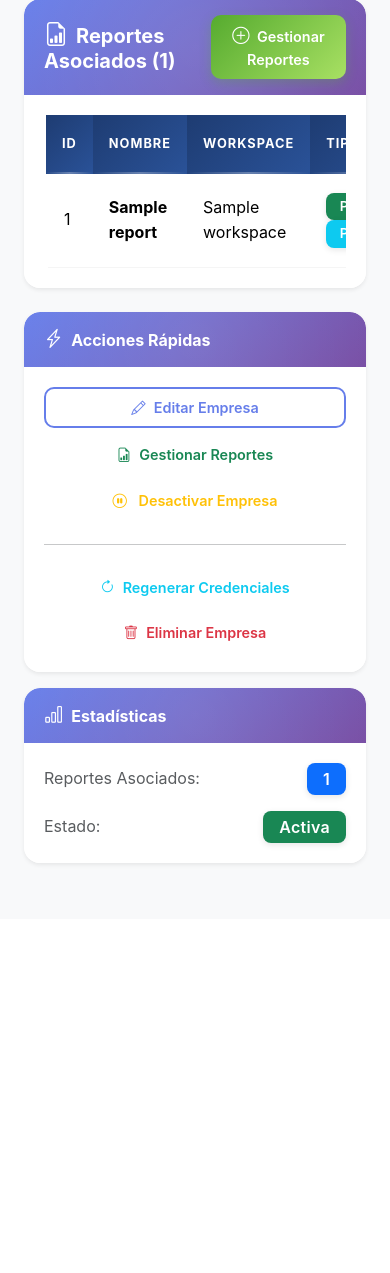
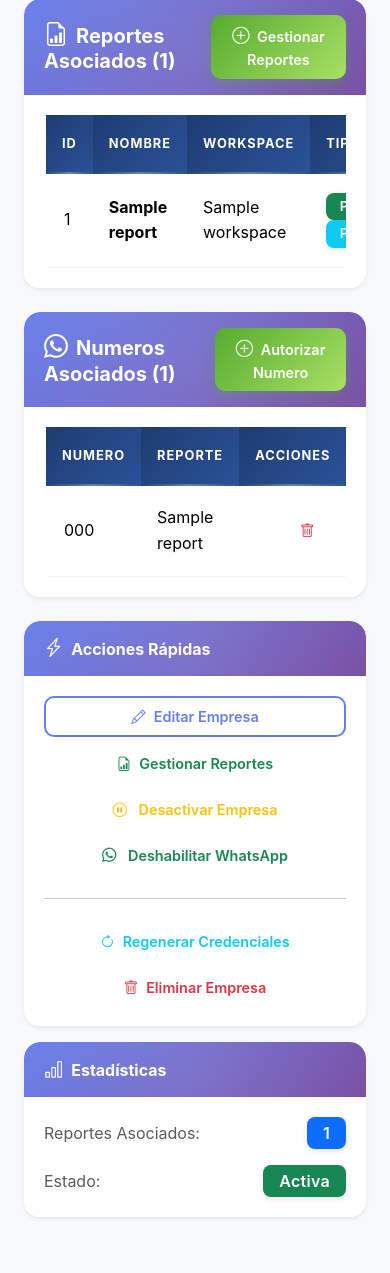
Before and after one commit to gonzalocandia92/powerbi-flask-embed, a Flask app: page /admin/empresas/1/detail in a window 390 px wide. Shown: the part 768-2041 px from the top of the page. Before the commit the page ends 1634 px from the top, so only its background shows below. Run offline with Flask 2, Linux system fonts and the light colour scheme; a user stored in the database is signed in; tables that the repository leaves empty hold one stand-in row (values such as "Sample post"); parts of the project's set-up code (start-up, migrations or seed data) failed here and were passed over; some libraries are stand-ins or nearby versions.

Commit message:
feat: gate WhatsApp access by admin-authorized number instead of public slug
Replaces the slug-registration flow with WhatsAppAuthorizedNumber: an admin
grants specific phone numbers access to specific reports per empresa. Numbers
with one authorized report connect directly; numbers with several get a
numbered menu (switchable anytime via "menu"/"cambiar"). Access also requires
Empresa.whatsapp_enabled, re-checked on every message so it can be revoked
live. Adds the admin UI for both (toggle + Números Asociados section).

Co-Authored-By: Claude Sonnet 5 <noreply@anthropic.com>

```diff
--- a/app/routes/empresas.py
+++ b/app/routes/empresas.py
@@ -2,11 +2,12 @@
 Admin routes for managing empresas (CRUD operations).
 """
 import logging
+import re
 from flask import Blueprint, render_template, redirect, url_for, flash, request
 from flask_login import login_required
 
 from app import db
-from app.models import Empresa, Report
+from app.models import Empresa, Report, WhatsAppAuthorizedNumber
 from app.forms import EmpresaForm
 from app.services.credentials_service import generate_client_id, generate_client_secret, hash_client_secret
 from app.utils.decorators import retry_on_db_error
@@ -110,11 +111,77 @@ def regenerate_credentials(empresa_id):
 @login_required
 @retry_on_db_error(max_retries=3, delay=1)
 def detail(empresa_id):
-    empresa = Empresa.query.options(db.joinedload(Empresa.reports)).get_or_404(empresa_id)
+    empresa = Empresa.query.options(
+        db.joinedload(Empresa.reports),
+        db.joinedload(Empresa.whatsapp_authorized_numbers).joinedload(WhatsAppAuthorizedNumber.report),
+    ).get_or_404(empresa_id)
     for report in empresa.reports:
         _ = report.workspace
         _ = report.workspace.tenant
     return render_template('admin/empresas/detail.html', empresa=empresa, title=f'Empresa: {empresa.nombre}')
+
+
+@bp.route('/<int:empresa_id>/toggle-whatsapp', methods=['POST'])
+@login_required
+@retry_on_db_error(max_retries=3, delay=1)
+def toggle_whatsapp(empresa_id):
+    empresa = Empresa.query.get_or_404(empresa_id)
+    empresa.whatsapp_enabled = not empresa.whatsapp_enabled
+    db.session.commit()
+    status = "habilitado" if empresa.whatsapp_enabled else "deshabilitado"
+    flash(f"Chat de WhatsApp {status} para {empresa.nombre}", "success")
+    return redirect(url_for('empresas.detail', empresa_id=empresa_id))
+
+
+@bp.route('/<int:empresa_id>/whatsapp/add', methods=['GET', 'POST'])
+@login_required
+@retry_on_db_error(max_retries=3, delay=1)
+def add_whatsapp_number(empresa_id):
+    empresa = Empresa.query.options(db.joinedload(Empresa.reports)).get_or_404(empresa_id)
+
+    if request.method == 'POST':
+        phone_number = (request.form.get('phone_number') or '').strip()
+        phone_number = re.sub(r'[^0-9]', '', phone_number)
+        selected_ids = [int(rid) for rid in request.form.getlist('reports') if rid]
+
+        if not phone_number:
+            flash("Ingrese un numero de telefono valido", "danger")
+        elif not selected_ids:
+            flash("Seleccione al menos un reporte", "danger")
+        else:
+            empresa_report_ids = {r.id for r in empresa.reports}
+            added = 0
+            for report_id in selected_ids:
+                if report_id not in empresa_report_ids:
+                    continue
+                exists = WhatsAppAuthorizedNumber.query.filter_by(
+                    phone_number=phone_number, report_id_fk=report_id
+                ).first()
+                if exists:
+                    continue
+                db.session.add(WhatsAppAuthorizedNumber(
+                    phone_number=phone_number, empresa_id_fk=empresa.id, report_id_fk=report_id
+                ))
+                added += 1
+            db.session.commit()
+            flash(f"Numero {phone_number} autorizado para {added} reporte(s)", "success")
+            return redirect(url_for('empresas.detail', empresa_id=empresa_id))
+
+    return render_template(
+        'admin/empresas/whatsapp_add_number.html',
+        empresa=empresa, title=f'Autorizar Numero: {empresa.nombre}'
+    )
+
+
+@bp.route('/<int:empresa_id>/whatsapp/<int:number_id>/remove', methods=['POST'])
+@login_required
+@retry_on_db_error(max_retries=3, delay=1)
+def remove_whatsapp_number(empresa_id, number_id):
+    entry = WhatsAppAuthorizedNumber.query.filter_by(id=number_id, empresa_id_fk=empresa_id).first_or_404()
+    db.session.delete(entry)
+    db.session.commit()
+    flash("Acceso de WhatsApp eliminado", "success")
+    return redirect(url_for('empresas.detail', empresa_id=empresa_id))
 
 
 @bp.route('/<int:empresa_id>/reports/manage', methods=['GET', 'POST'])
--- a/app/routes/whatsapp.py
+++ b/app/routes/whatsapp.py
@@ -1,11 +1,14 @@
 """
 WhatsApp webhook for KLARA, backed by Meta Cloud API.
 
-Registration flow:
-  1. User sends the public slug of their report as their first message.
-  2. The bot confirms the connection and stores the phone↔report binding.
-  3. Every subsequent message is forwarded to the same chatbot agent used
-     by the web chat (chatbot_service.procesar_interaccion_completa).
+Access flow:
+  1. An admin pre-authorizes which phone numbers can query which reports,
+     scoped to a single empresa (see WhatsAppAuthorizedNumber).
+  2. On first contact, an authorized number is connected straight to its
+     report if it only has one, or shown a numbered menu if it has several.
+  3. The user can send "menu"/"cambiar" at any time to switch reports.
+  4. Every message is forwarded to the same chatbot agent used by the web
+     chat (chatbot_service.procesar_interaccion_completa).
 
 Webhook setup (Meta Developer Console):
   - Callback URL: https://<your-domain>/webhook/whatsapp
@@ -28,7 +31,7 @@ from flask import Blueprint, jsonify, request
 from sqlalchemy import func
 
 from app import db
-from app.models import PublicLink, WhatsAppContact
+from app.models import Empresa, PublicLink, WhatsAppAuthorizedNumber, WhatsAppContact
 from app.services import chatbot_service, meta_whatsapp_client
 from app.utils.decorators import retry_on_db_error
 
@@ -54,10 +57,12 @@ def _is_duplicate(message_id: str) -> bool:
         return False
 
 
-_GREETINGS = {
-    "hola", "holis", "buenas", "buen dia", "buenos dias", "buenas tardes",
-    "buenas noches", "que tal", "hello", "hi", "hey",
-}
+_MENU_COMMANDS = {"menu", "cambiar"}
+
+_NO_ACCESS_MESSAGE = (
+    "No tenes acceso habilitado a ningun tablero desde este numero. "
+    "Si crees que esto es un error, contacta a tu administrador."
+)
 
 
 # ---------------------------------------------------------------------------
@@ -71,11 +76,21 @@ def _contact_ttl_hours() -> float:
         return 0
 
 
-def _is_greeting(text: str) -> bool:
+def _normalize_text(text: str) -> str:
     normalized = unicodedata.normalize("NFKD", text.lower().strip())
     normalized = "".join(c for c in normalized if not unicodedata.combining(c))
-    normalized = re.sub(r"[^a-z ]", "", normalized).strip()
-    return normalized in _GREETINGS
+    return re.sub(r"[^a-z0-9 ]", "", normalized).strip()
+
+
+def _is_menu_command(text: str) -> bool:
+    return _normalize_text(text) in _MENU_COMMANDS
+
+
+def _build_menu_text(authorized) -> str:
+    lines = ["Tenes acceso a varios tableros. Respondeme con el numero del que queres consultar:"]
+    for i, entry in enumerate(authorized, start=1):
+        lines.append(f"{i}. {entry.report.name}")
+    return "\n".join(lines)
 
 
 def _verify_meta_signature(payload: bytes, signature_header: str) -> bool:
@@ -140,18 +155,71 @@ def _find_contact_sync(phone_number: str):
 
 
 @retry_on_db_error(max_retries=3, delay=1)
-def _register_contact_sync(phone_number: str, slug: str):
-    link = PublicLink.query.filter_by(custom_slug=slug, is_active=True).first()
-    if not link:
-        return None, None
+def _authorized_entries_sync(phone_number: str):
+    """Reports this number may access, restricted to empresas with WhatsApp enabled."""
+    return (
+        WhatsAppAuthorizedNumber.query
+        .join(Empresa, WhatsAppAuthorizedNumber.empresa_id_fk == Empresa.id)
+        .filter(
+            WhatsAppAuthorizedNumber.phone_number == phone_number,
+            Empresa.whatsapp_enabled.is_(True),
+            Empresa.estado_activo.is_(True),
+        )
+        .order_by(WhatsAppAuthorizedNumber.report_id_fk)
+        .all()
+    )
+
+
+@retry_on_db_error(max_retries=3, delay=1)
+def _create_contact_sync(phone_number: str, report_id: int = None, awaiting_selection: bool = False):
     contact = WhatsAppContact(
         phone_number=phone_number,
-        report_id_fk=link.report_id_fk,
-        slug=slug,
+        report_id_fk=report_id,
+        awaiting_report_selection=awaiting_selection,
     )
     db.session.add(contact)
     db.session.commit()
-    return contact, link.report.name
+    return contact
+
+
+@retry_on_db_error(max_retries=3, delay=1)
+def _select_report_sync(contact_id: int, report_id: int):
+    contact = db.session.get(WhatsAppContact, contact_id)
+    if contact is None:
+        return None
+    contact.report_id_fk = report_id
+    contact.awaiting_report_selection = False
+    db.session.commit()
+    return contact
+
+
+@retry_on_db_error(max_retries=3, delay=1)
+def _reset_to_menu_sync(contact_id: int):
+    contact = db.session.get(WhatsAppContact, contact_id)
+    if contact is None:
+        return
+    contact.report_id_fk = None
+    contact.awaiting_report_selection = True
+    db.session.commit()
+
+
+@retry_on_db_error(max_retries=3, delay=1)
+def _delete_contact_sync(contact_id: int):
+    contact = db.session.get(WhatsAppContact, contact_id)
+    if contact is None:
+        return
+    db.session.delete(contact)
+    db.session.commit()
+
+
+@retry_on_db_error(max_retries=3, delay=1)
+def _active_slug_sync(report_id: int):
+    link = (
+        PublicLink.query
+        .filter_by(report_id_fk=report_id, is_active=True)
+        .first()
+    )
+    return link.custom_slug if link else None
 
 
 @retry_on_db_error(max_retries=3, delay=1)
@@ -247,36 +315,84 @@ async def whatsapp_webhook():
 
     contact = await asyncio.to_thread(_find_contact_sync, phone_number)
 
+    # First contact: look up what this number is authorized to see.
     if contact is None:
-        new_contact, report_name = await asyncio.to_thread(_register_contact_sync, phone_number, text)
-        if new_contact:
+        authorized = await asyncio.to_thread(_authorized_entries_sync, phone_number)
+        if not authorized:
+            await _send_reply(phone_number, _NO_ACCESS_MESSAGE)
+            return jsonify({"ok": True}), 200
+
+        if len(authorized) == 1:
+            entry = authorized[0]
+            await asyncio.to_thread(_create_contact_sync, phone_number, entry.report_id_fk, False)
             await _send_reply(
                 phone_number,
-                f'Listo, quedaste conectado al tablero de "{report_name}". '
+                f'Listo, quedaste conectado al tablero de "{entry.report.name}". '
                 "Ya podes preguntarme lo que necesites.",
             )
-        elif _is_greeting(text):
+        else:
+            await asyncio.to_thread(_create_contact_sync, phone_number, None, True)
+            await _send_reply(phone_number, _build_menu_text(authorized))
+        return jsonify({"ok": True}), 200
+
+    # Explicit request to switch reports.
+    if _is_menu_command(text):
+        authorized = await asyncio.to_thread(_authorized_entries_sync, phone_number)
+        if not authorized:
+            await asyncio.to_thread(_delete_contact_sync, contact.id)
+            await _send_reply(phone_number, _NO_ACCESS_MESSAGE)
+            return jsonify({"ok": True}), 200
+        if len(authorized) == 1:
+            await asyncio.to_thread(_select_report_sync, contact.id, authorized[0].report_id_fk)
+            await _send_reply(phone_number, f'Ya estas conectado al tablero de "{authorized[0].report.name}".')
+        else:
+            await asyncio.to_thread(_reset_to_menu_sync, contact.id)
+            await _send_reply(phone_number, _build_menu_text(authorized))
+        return jsonify({"ok": True}), 200
+
+    # Waiting for the user to pick a report from the menu.
+    if contact.awaiting_report_selection:
+        authorized = await asyncio.to_thread(_authorized_entries_sync, phone_number)
+        if not authorized:
+            await asyncio.to_thread(_delete_contact_sync, contact.id)
+            await _send_reply(phone_number, _NO_ACCESS_MESSAGE)
+            return jsonify({"ok": True}), 200
+
+        choice = text.strip()
+        index = int(choice) - 1 if choice.isdigit() else -1
+        if 0 <= index < len(authorized):
+            entry = authorized[index]
+            await asyncio.to_thread(_select_report_sync, contact.id, entry.report_id_fk)
             await _send_reply(
                 phone_number,
-                "Hola! Soy KLARA. Para conectarte con tu tablero, mandame el "
-                "link/slug publico que usas para verlo.",
+                f'Listo, quedaste conectado al tablero de "{entry.report.name}". '
+                "Ya podes preguntarme lo que necesites.",
             )
         else:
-            await _send_reply(
-                phone_number,
-                "No reconozco ese codigo. Mandame el mismo link/slug publico que usas "
-                "para ver tu tablero, asi te conecto con KLARA.",
-            )
+            await _send_reply(phone_number, _build_menu_text(authorized))
+        return jsonify({"ok": True}), 200
+
+    # Guard against access revoked after the contact was created.
+    still_authorized = await asyncio.to_thread(_authorized_entries_sync, phone_number)
+    if not any(e.report_id_fk == contact.report_id_fk for e in still_authorized):
+        await asyncio.to_thread(_delete_contact_sync, contact.id)
+        await _send_reply(phone_number, _NO_ACCESS_MESSAGE)
         return jsonify({"ok": True}), 200
 
     if not await asyncio.to_thread(_try_acquire_lock_sync, contact.id):
         await _send_reply(phone_number, "Todavia estoy respondiendo tu mensaje anterior, dame un momento.")
         return jsonify({"ok": True}), 200
 
+    slug = await asyncio.to_thread(_active_slug_sync, contact.report_id_fk)
+    if not slug:
+        await asyncio.to_thread(_release_lock_and_save_sync, contact.id, None)
+        await _send_reply(phone_number, "Tu tablero no tiene un link publico activo en este momento.")
+        return jsonify({"ok": True}), 200
+
     try:
         resultado = await chatbot_service.procesar_interaccion_completa(
             text,
-            slug=contact.slug,
+            slug=slug,
             user_key=f"whatsapp:{phone_number}",
             conversation_id=str(contact.conversation_id) if contact.conversation_id else None,
         )
--- a/app/templates/admin/empresas/detail.html
+++ b/app/templates/admin/empresas/detail.html
@@ -129,6 +129,63 @@
           {% endif %}
         </div>
       </div>
+
+      <!-- Associated WhatsApp Numbers -->
+      <div class="card shadow-sm mb-4">
+        <div class="card-header d-flex justify-content-between align-items-center">
+          <h5 class="mb-0"><i class="bi bi-whatsapp me-2"></i>Numeros Asociados ({{ empresa.whatsapp_authorized_numbers|length }})</h5>
+          <a href="{{ url_for('empresas.add_whatsapp_number', empresa_id=empresa.id) }}"
+             class="btn btn-sm btn-success">
+            <i class="bi bi-plus-circle me-1"></i> Autorizar Numero
+          </a>
+        </div>
+        <div class="card-body">
+          {% if not empresa.whatsapp_enabled %}
+          <div class="alert alert-warning">
+            <i class="bi bi-exclamation-triangle me-2"></i>
+            El chat de WhatsApp esta deshabilitado para esta empresa. Los numeros cargados no podran consultar hasta que lo habilite en Acciones Rapidas.
+          </div>
+          {% endif %}
+          {% if empresa.whatsapp_authorized_numbers %}
+          <div class="table-responsive">
+            <table class="table table-hover">
+              <thead class="table-light">
+                <tr>
+                  <th>Numero</th>
+                  <th>Reporte</th>
+                  <th class="text-end">Acciones</th>
+                </tr>
+              </thead>
+              <tbody>
+                {% for entry in empresa.whatsapp_authorized_numbers %}
+                <tr>
+                  <td>{{ entry.phone_number }}</td>
+                  <td>{{ entry.report.name if entry.report else '-' }}</td>
+                  <td class="text-end">
+                    <form method="POST"
+                          action="{{ url_for('empresas.remove_whatsapp_number', empresa_id=empresa.id, number_id=entry.id) }}"
+                          style="display:inline;" class="remove-whatsapp-form"
+                          data-numero="{{ entry.phone_number }}">
+                      <button type="submit" class="btn btn-sm btn-outline-danger" title="Quitar acceso">
+                        <i class="bi bi-trash"></i>
+                      </button>
+                    </form>
+                  </td>
+                </tr>
+                {% endfor %}
+              </tbody>
+            </table>
+          </div>
+          {% else %}
+          <div class="alert alert-warning mb-0">
+            <i class="bi bi-exclamation-triangle me-2"></i>
+            No hay numeros autorizados para esta empresa.
+            <a href="{{ url_for('empresas.add_whatsapp_number', empresa_id=empresa.id) }}">Autorizar un numero</a>
+            para habilitar el acceso por WhatsApp.
+          </div>
+          {% endif %}
+        </div>
+      </div>
     </div>
 
     <!-- Actions Sidebar -->
@@ -154,6 +211,14 @@
               <button type="submit" class="btn btn-outline-warning w-100">
                 <i class="bi bi-{% if empresa.estado_activo %}pause-circle{% else %}play-circle{% endif %} me-2"></i>
                 {% if empresa.estado_activo %}Desactivar{% else %}Activar{% endif %} Empresa
+              </button>
+            </form>
+
+            <form method="POST" action="{{ url_for('empresas.toggle_whatsapp', empresa_id=empresa.id) }}"
+                  style="display:inline;">
+              <button type="submit" class="btn btn-outline-success w-100">
+                <i class="bi bi-whatsapp me-2"></i>
+                {% if empresa.whatsapp_enabled %}Deshabilitar{% else %}Habilitar{% endif %} WhatsApp
               </button>
             </form>
 
@@ -242,6 +307,30 @@ document.addEventListener('DOMContentLoaded', function() {
     });
   }
 
+  // Remove WhatsApp number confirmation
+  document.querySelectorAll('.remove-whatsapp-form').forEach(function(form) {
+    form.addEventListener('submit', function(e) {
+      e.preventDefault();
+      const numero = this.dataset.numero;
+      Swal.fire({
+        title: '¿Quitar acceso?',
+        html: `El numero <strong>${numero}</strong> dejara de poder consultar este tablero por WhatsApp.`,
+        icon: 'warning',
+        showCancelButton: true,
+        confirmButtonColor: '#d33',
+        cancelButtonColor: '#3085d6',
+        confirmButtonText: 'Sí, quitar',
+        cancelButtonText: 'Cancelar',
+        reverseButtons: true,
+        focusCancel: true
+      }).then((result) => {
+        if (result.isConfirmed) {
+          form.submit();
+        }
+      });
+    });
+  });
+
   // Delete empresa confirmation
   const deleteBtn = document.querySelector('.delete-empresa-btn');
   if (deleteBtn) {
```
Also changed, not shown: app/models.py (+28 -2 lines), app/templates/admin/empresas/whatsapp_add_number.html (added, +112 -0 lines), migrations/versions/b3d4e5f6a7c8_whatsapp_authorized_numbers.py (added, +83 -0 lines).
